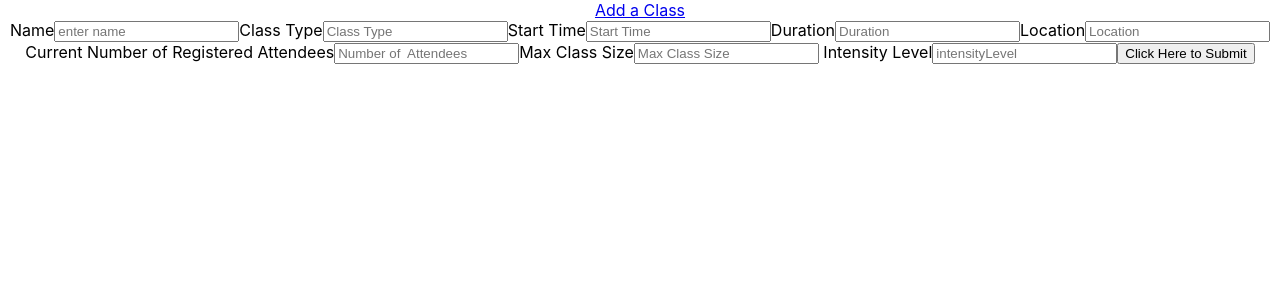
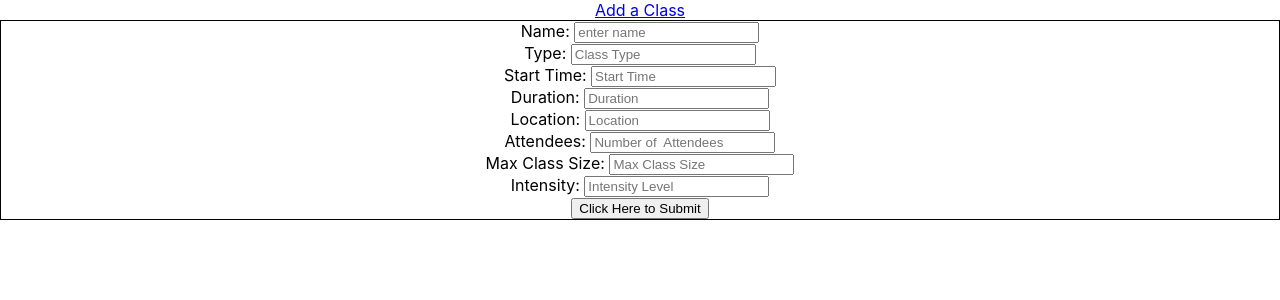
Before and after one commit to AnywhereFitness2/react, a React (Create React App) app: page /classform in a window 1280 px wide. Shown: the top 300 px of the page. Built offline with nearby package versions, Linux system fonts and the light colour scheme.

Commit message:
ClassForm rendered. Styling started

```diff
--- a/package.json
+++ b/package.json
@@ -12,7 +12,8 @@
     "react": "^16.12.0",
     "react-dom": "^16.12.0",
     "react-router-dom": "^5.1.2",
-    "react-scripts": "3.3.0"
+    "react-scripts": "3.3.0",
+    "styled-components": "^4.4.1"
   },
   "scripts": {
     "start": "react-scripts start",
--- a/src/components/ClassForm.js
+++ b/src/components/ClassForm.js
@@ -1,4 +1,14 @@
 import React, { useState } from 'react';
+import styled, {css} from 'styled-components';
+const Form = styled.form`
+display: flex;
+flex-direction: column;
+justify-content: center;
+border: 1px solid black;
+`;
+const Label = styled.label`
+text-align: left;
+`;
 export default function ClassForm () {
     const [classtributes, setClasstributes]= useState({className: '', classType:'', startTime: '', duration: '', intensityLevel: '', location: '', numberOfAttendees: '', maxClassSize: ''});
     const handleChanges = event => {
@@ -8,12 +18,12 @@ export default function ClassForm () {
     };
     const onSubmit = event =>  {
         event.preventDefault();
-        // props.addTeamMember(form);
         setClasstributes({className: '', classType:'', startTime: '', duration: '', intensityLevel: '', location: '', numberOfAttendees: '', maxClassSize: ''})
     }
     return (
-        <form onSubmit={onSubmit}>
-            <label>Name</label>
+        <Form onSubmit={onSubmit}>
+            <div className= 'name'  >
+                <Label>Name: </Label>
                 <input
                     type='text'
                     placeholder= 'enter name'
@@ -21,7 +31,9 @@ export default function ClassForm () {
                     name="name"
                     value= {classtributes.name}
                     />
-            <label>Class Type</label>
+            </div>
+            <div className= 'type'>
+                <Label>Type: </Label>
                 <input
                     type='text'
                     placeholder= 'Class Type'
@@ -29,7 +41,9 @@ export default function ClassForm () {
                     name= 'classType'
                     value= {classtributes.classType}
                     />
-            <label>Start Time</label>
+            </div>
+            <div className= 'startTime'>
+                <label>Start Time: </label>
                 <input
                     type='text'
                     placeholder= 'Start Time'
@@ -37,7 +51,9 @@ export default function ClassForm () {
                     name= 'startTime'
                     value= {classtributes.startTime}
                 />
-            <label>Duration</label>
+            </div>
+            <div className= 'duration'>
+                <label>Duration: </label>
                 <input
                     type='text'
                     placeholder= 'Duration'
@@ -45,7 +61,9 @@ export default function ClassForm () {
                     name= 'duration'
                     value= {classtributes.duration}
                 />
-            <label>Location</label>
+            </div>
+            <div>
+                <label>Location: </label>
                 <input
                     type='text'
                     placeholder= 'Location'
@@ -53,7 +71,9 @@ export default function ClassForm () {
                     name= 'location'
                     value= {classtributes.location}
                 />
-            <label>Current Number of Registered Attendees</label>
+            </div>
+            <div>
+                <label>Attendees: </label>
                 <input
                     type='text'
                     placeholder= 'Number of  Attendees'
@@ -61,23 +81,30 @@ export default function ClassForm () {
                     name= 'numberOfAttendees'
                     value= {classtributes.currentNumberOfAttendees}
                 />
-             <label>Max Class Size</label>
+            </div>
+            <div>
+                <label>Max Class Size: </label>
                 <input
                     type='text'
                     placeholder= 'Max Class Size'
                     onChange= {handleChanges}
                     name= 'maxClassSize'
                     value= {classtributes.maxClassSize}
-            /> <label>Intensity Level</label>
+                />
+                </div>
+            <div>
+                <label>Intensity: </label>
                 <input
                     type='text'
-                placeholder= 'intensityLevel'
+                    placeholder= 'Intensity Level'
                     onChange= {handleChanges}
                     name= 'intensityLevel'
                     value= {classtributes.intensityLevel}
                 />
-
+            </div>
+            <div>
             <button className= "submitButton" type= "submit">Click Here to Submit</button>
-        </form>
+            </div>
+        </Form>
             )
         }
```
Also changed, not shown: 1 other file (tests, documents, lock files or other folders). Lines whose indentation alone changed are shown as unchanged.
